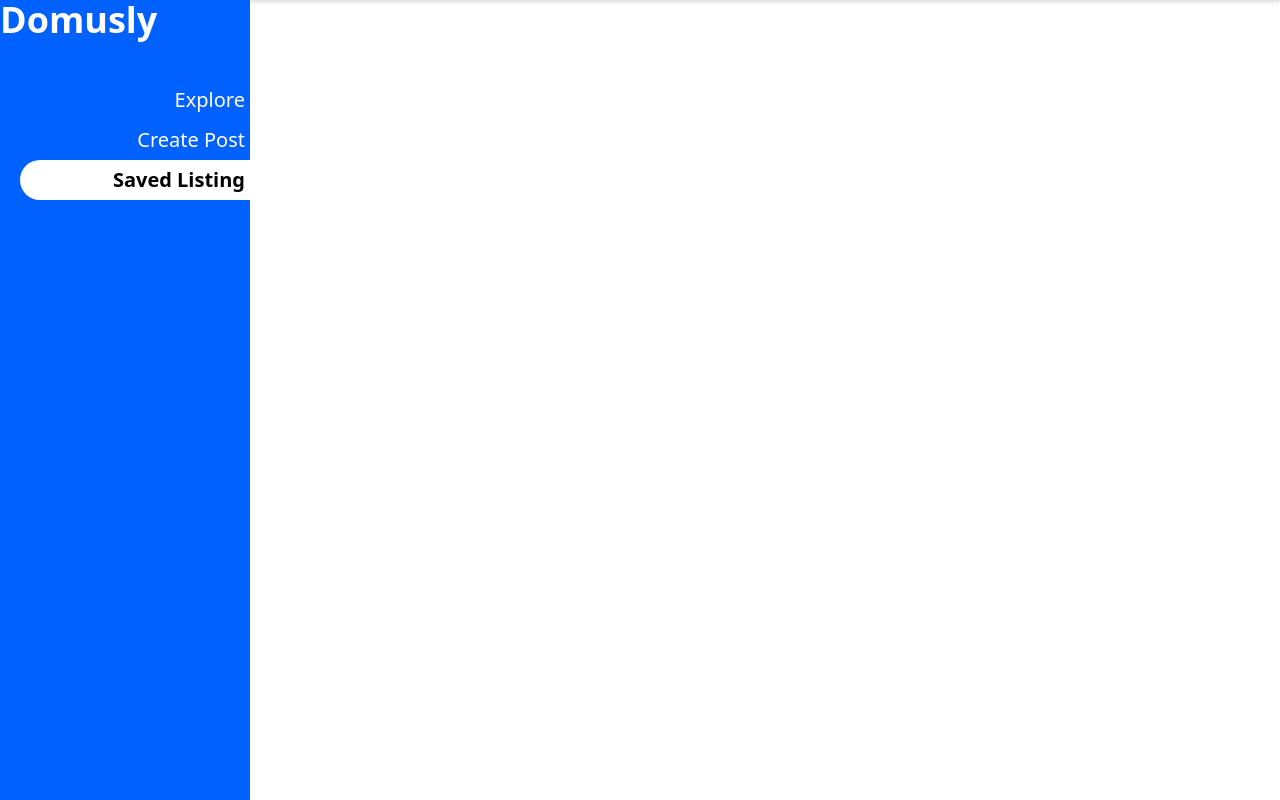
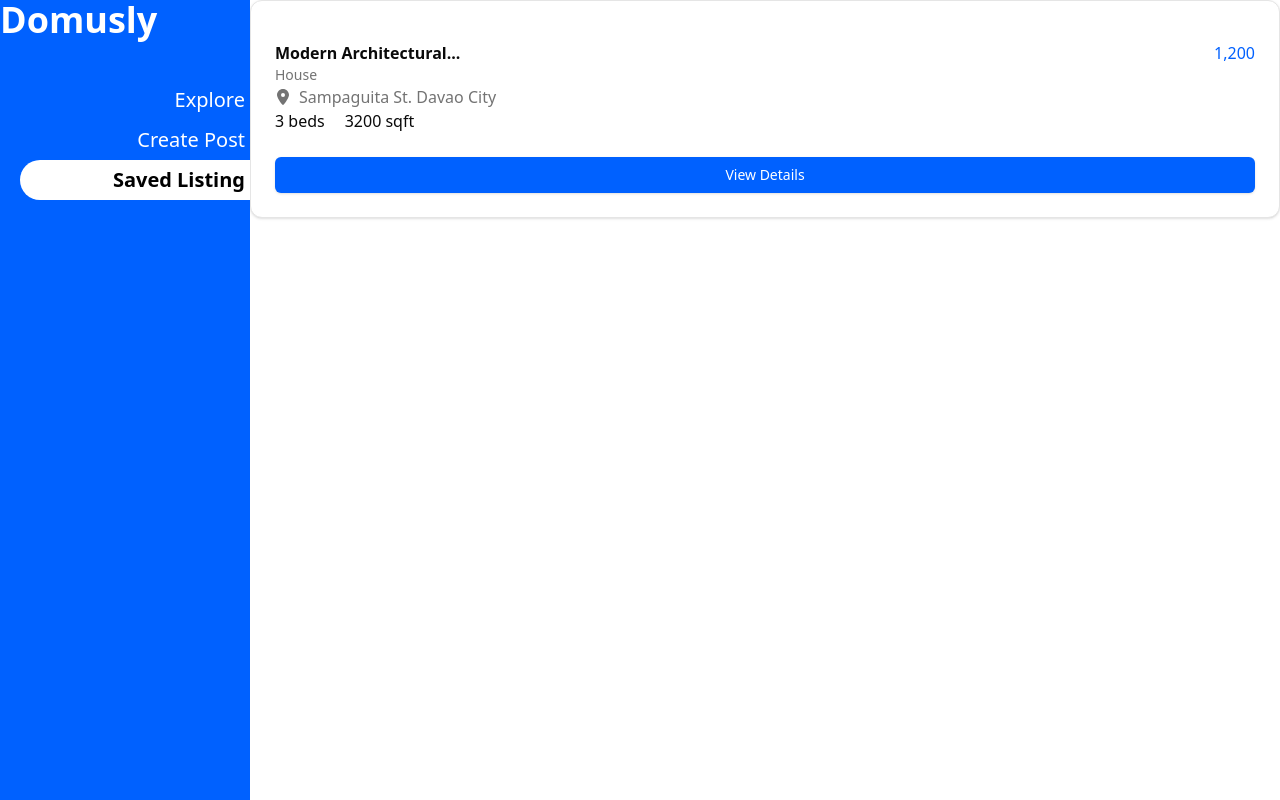
Before and after one commit to kenwrickespinosa/domusly, a React (Vite) app in the folder client/: page /saved-listing in a window 1280 px wide. Built offline with nearby package versions, Linux system fonts and the light colour scheme.

Commit message:
feat(component): create initial design for ListingCard.jsx
Used card component from Shadcn

Added static details about the saved listing

```diff
--- a/client/src/pages/explore/index.jsx
+++ b/client/src/pages/explore/index.jsx
@@ -1,5 +1,5 @@
 import React, { useEffect, useState } from "react";
-import PostCard from "../../components/PostCard";
+import PostCard from "../post/PostCard";
 import SearchFilter from "./SearchFilter";
 
 function Explore() {
--- a/client/src/pages/listing/ListingCard.jsx
+++ b/client/src/pages/listing/ListingCard.jsx
@@ -1,11 +1,32 @@
 import { Button } from "@/components/ui/button";
-import { Card } from "@/components/ui/card";
+import { Card, CardContent, CardFooter } from "@/components/ui/card";
 import React from "react";
+import { FaLocationDot } from "react-icons/fa6";
 
 function ListingCard() {
   return (
     <Card>
-
+      <div></div>
+      <CardContent>
+        <div className="flex justify-between mt-10">
+          <span className="font-semibold">Modern Architectural...</span>
+          <span className="text-[#0061ff]">1,200</span>
+        </div>
+        <div className="flex flex-col">
+          <span className="text-sm text-neutral-500">House</span>
+          <span className="flex items-center gap-2">
+            <FaLocationDot className="text-neutral-500" />
+            <span className="text-neutral-500">Sampaguita St. Davao City</span>
+          </span>
+          <div className="flex gap-5">
+            <span>3 beds</span>
+            <span>3200 sqft</span>
+          </div>
+        </div>
+      </CardContent>
+      <CardFooter>
+        <Button className="w-full text-white bg-[#0061ff]">View Details</Button>
+      </CardFooter>
     </Card>
   );
 }
```
Also changed, not shown: client/src/pages/post/PostCard.jsx (renamed from client/src/components/PostCard.jsx).
